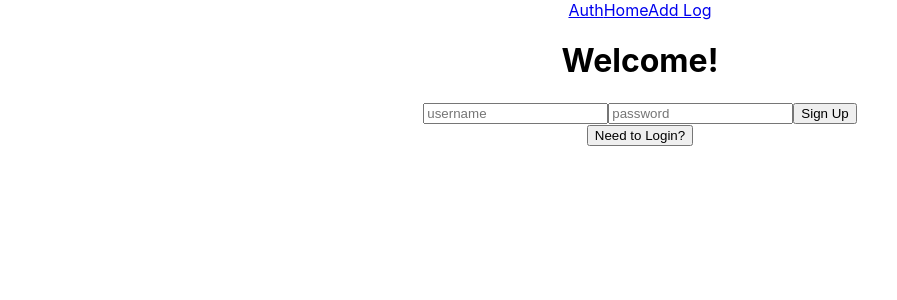
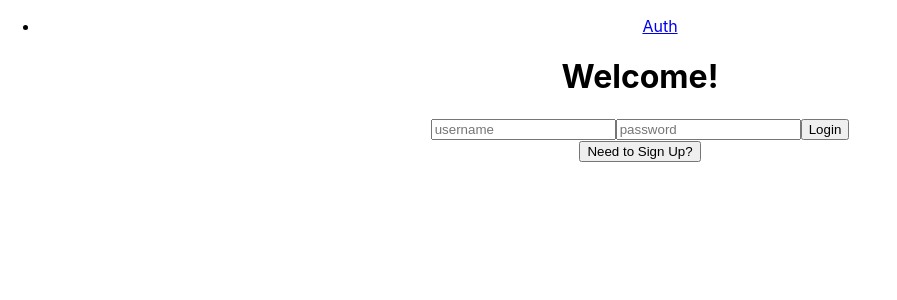
Before and after one commit to holdenmatthews/emotn, a React (Create React App) app: page / in a window 1280 px wide. Shown: the top 300 px of the page, without its empty margins (0-897 px from the left). Built offline with nearby package versions, Linux system fonts and the light colour scheme.

Commit message:
logout functionality complete

```diff
--- a/src/App.css
+++ b/src/App.css
@@ -36,3 +36,7 @@
     transform: rotate(360deg);
   }
 }
+
+button:hover {
+  cursor: pointer;
+}
--- a/src/App.js
+++ b/src/App.js
@@ -1,6 +1,6 @@
 import { Routes, Route, Navigate } from "react-router-dom";
 import { useContext } from "react";
-// import AuthContext from "./store/authContext";
+import AuthContext from "./store/authContext";
 import "./App.css";
 
 import Header from "./components/Header";
@@ -9,7 +9,7 @@ import Auth from "./components/Auth";
 import AddLog from "./components/AddLog";
 
 function App() {
-//   const authCtx = useContext(AuthContext);
+  const authCtx = useContext(AuthContext);
 
   return (
     <div className="App">
@@ -17,18 +17,18 @@ function App() {
       <Routes>
         <Route
           path="/"
-          // element={!authCtx.token ? <Auth /> : <Navigate to="/home" />}
-          element={<Auth />}
+          element={!authCtx.token ? <Auth /> : <Navigate to="/home" />}
+          // element={<Auth />}
         />
         <Route
           path="/home"
-          // element={authCtx.token ? <Home /> : <Navigate to="/" />}
-          element={<Home />}
+          element={authCtx.token ? <Home /> : <Navigate to="/" />}
+          // element={<Home />}
         />
         <Route
           path="/add-log"
-          // element={authCtx.token ? <AddLog /> : <Navigate to="/" />}
-          element={<AddLog />}
+          element={authCtx.token ? <AddLog /> : <Navigate to="/" />}
+          // element={<AddLog />}
         />
       </Routes>
     </div>
--- a/src/components/Auth.jsx
+++ b/src/components/Auth.jsx
@@ -1,49 +1,53 @@
-import { useState, useContext } from 'react'
-import AuthContext from '../store/authContext'
-import axios from 'axios'
+import { useState, useContext } from "react";
+import AuthContext from "../store/authContext";
+import axios from "axios";
 
 const Auth = () => {
-  const [username, setUsername] = useState('')
-  const [password, setPassword] = useState('')
-  const [register, setRegister] = useState(true)
+  const [username, setUsername] = useState("");
+  const [password, setPassword] = useState("");
+  const [register, setRegister] = useState(false);
 
-  const baseURL = 'http://localhost:4444'
+  const baseURL = "http://localhost:4444";
 
-  const authCtx = useContext(AuthContext)
+  const authCtx = useContext(AuthContext);
 
-  const submitHandler = e => {
-    e.preventDefault()
+  const submitHandler = (e) => {
+    e.preventDefault();
 
-    register ? (
-      axios.post(`${baseURL}/api/register`, {username, password})
+    register
+      ? axios
+          .post(`${baseURL}/api/register`, { username, password })
           .then((res) => {
-              console.log(res.data)
-              authCtx.login(res.data.token, res.data.exp, res.data.userId)
+            console.log(res.data);
+            authCtx.login(res.data.token, res.data.exp, res.data.userId);
+            setUsername("");
+            setPassword("");
           })
           .catch((err) => {
-              console.log(err)
-              alert("That username is already taken :(")
-              setUsername("")
-              setPassword("")
+            console.log(err);
+            alert("That username is already taken :(");
+            setUsername("");
+            setPassword("");
           })
-     ) : (
-      axios.post(`${baseURL}/api/login`, {username, password})
+      : axios
+          .post(`${baseURL}/api/login`, { username, password })
           .then((res) => {
-              console.log(res.data)
-              authCtx.login(res.data.token, res.data.exp, res.data.userId)
+            console.log(res.data);
+            authCtx.login(res.data.token, res.data.exp, res.data.userId);
+            setUsername("");
+            setPassword("");
           })
           .catch((err) => {
-              console.log(err)
-              alert("Unable to login. Incorrect username or password.")
-              setUsername("")
-              setPassword("")
-          })
-     )
-  }
+            console.log(err);
+            alert("Unable to login. Incorrect username or password.");
+            setUsername("");
+            setPassword("");
+          });
+  };
 
   const handleClick = () => {
-    setRegister(!register)
-   }
+    setRegister(!register);
+  };
 
   return (
     <main>
@@ -61,13 +65,13 @@ const Auth = () => {
           placeholder="password"
           onChange={(e) => setPassword(e.target.value)}
         />
-               <button>
-                   {register ? 'Sign Up' : 'Login'}
+        <button>{register ? "Sign Up" : "Login"}</button>
+      </form>
+      <button onClick={handleClick}>
+        Need to {register ? "Login" : "Sign Up"}?
       </button>
-           </form>
-           <button onClick={handleClick}>Need to {register ? 'Login' : 'Sign Up'}?</button>
     </main>
-   )
-}
+  );
+};
 
-export default Auth
+export default Auth;
--- a/src/components/Header.jsx
+++ b/src/components/Header.jsx
@@ -1,14 +1,36 @@
-import React from 'react'
-import { NavLink } from 'react-router-dom'
+import React from "react";
+import { NavLink } from "react-router-dom";
+import { useContext } from "react";
+import AuthContext from "../store/authContext";
 
 const Header = () => {
+  const authCtx = useContext(AuthContext);
+
   return (
-    <div>
-      <NavLink to="/">Auth</NavLink>
-      <NavLink to="/home">Home</NavLink>
-      <NavLink to="/add-log">Add Log</NavLink>
-    </div>
-  )
-}
+    <header>
+      <nav>
+        {authCtx.token ? (
+          <ul>
+            <li>
+              <NavLink to="/home">Home</NavLink>
+            </li>
+            <li>
+              <NavLink to="/add-log">Add Log</NavLink>
+            </li>
+            <li>
+              <button onClick={() => authCtx.logout()}>Logout</button>
+            </li>
+          </ul>
+        ) : (
+          <ul>
+            <li>
+              <NavLink to="/">Auth</NavLink>
+            </li>
+          </ul>
+        )}
+      </nav>
+    </header>
+  );
+};
 
-export default Header
+export default Header;
```
Also changed, not shown: 2 other files (tests, documents, lock files or other folders). Lines whose indentation alone changed are shown as unchanged.
